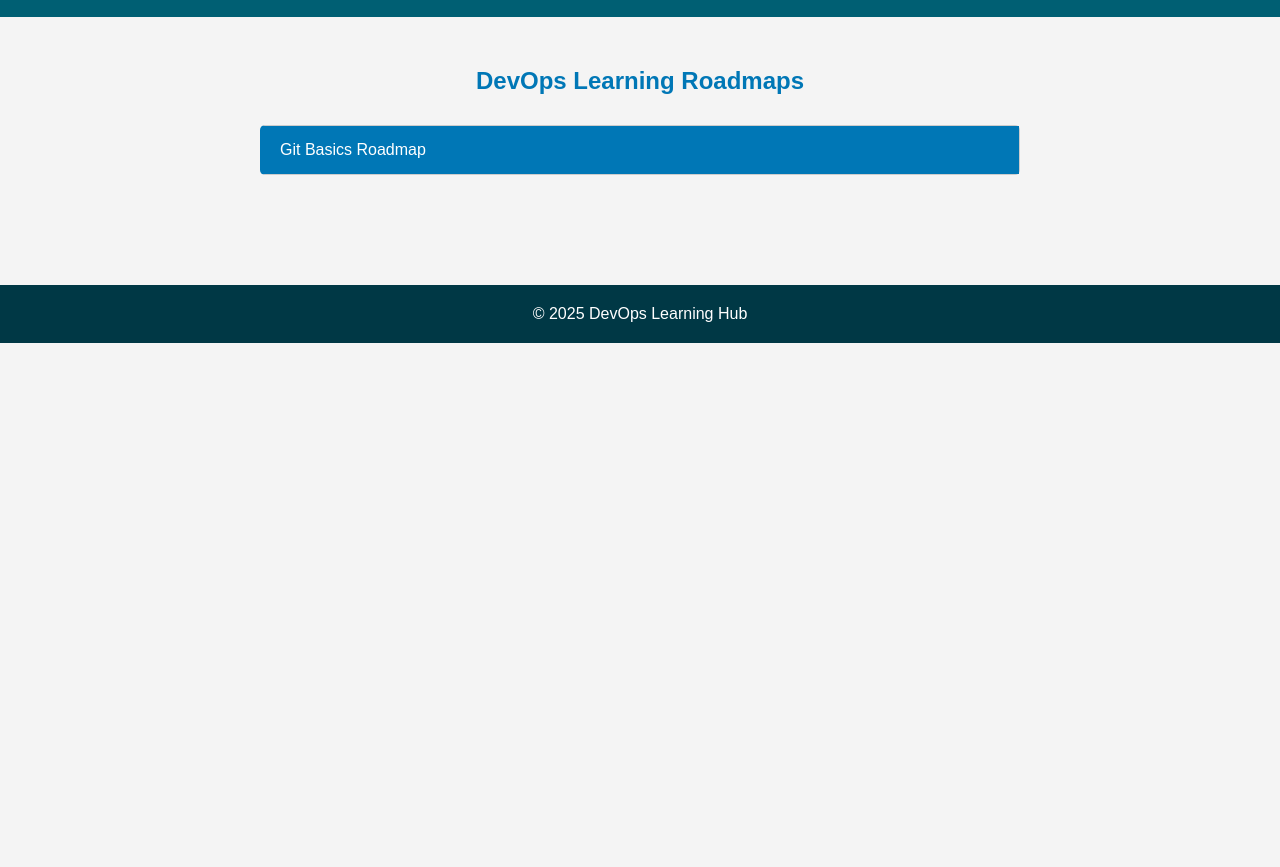
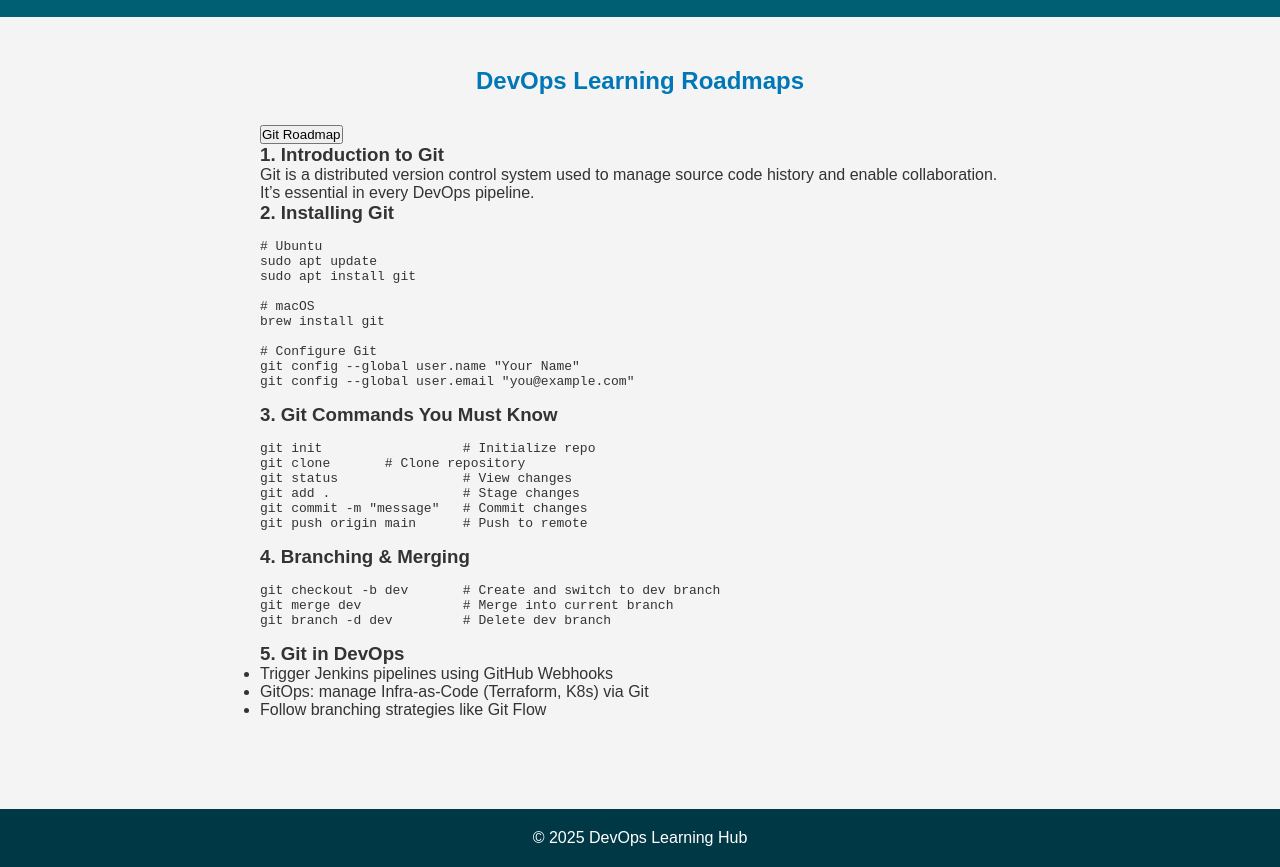
Before and after one commit to ShaikNihal0009/devopslearning, a plain HTML site: page roadmap.html in a window 1280 px wide. Shown: the part 59-926 px from the top of the page. Before the commit the page ends 800 px from the top, so only its background shows below. Drawn offline with Linux system fonts and the light colour scheme.

Commit message:
Update roadmap.html

```diff
--- a/roadmap.html
+++ b/roadmap.html
@@ -26,13 +26,16 @@
     <section class="roadmap-container">
       <h1>DevOps Learning Roadmaps</h1>
 
-      <!-- GIT ROADMAP -->
-      <div class="roadmap-item">
-        <button class="toggle-btn">Git Basics Roadmap</button>
-        <div class="roadmap-content">
-          <h3>1. Version Control Introduction</h3>
-          <p>Git is a distributed version control system used to track source code changes. It's crucial in DevOps for managing code, collaboration, automation, and CI/CD pipelines.</p>
+      <!-- GIT CARD -->
+      <div class="roadmap-card">
+        <button class="card-toggle">Git Roadmap</button>
+        <div class="card-content">
+          <div class="card-section">
+            <h3>1. Introduction to Git</h3>
+            <p>Git is a distributed version control system used to manage source code history and enable collaboration. It’s essential in every DevOps pipeline.</p>
+          </div>
 
+          <div class="card-section">
             <h3>2. Installing Git</h3>
             <pre><code>
 # Ubuntu
@@ -46,32 +49,39 @@ brew install git
 git config --global user.name "Your Name"
 git config --global user.email "you@example.com"
             </code></pre>
+          </div>
 
-          <h3>3. Git CLI Essentials</h3>
+          <div class="card-section">
+            <h3>3. Git Commands You Must Know</h3>
             <pre><code>
-git init                # Initialize a repo
-git clone <url>         # Clone repo
-git add .               # Stage all changes
-git commit -m "message" # Commit changes
-git push origin main    # Push to GitHub
+git init                  # Initialize repo
+git clone <repo_url>      # Clone repository
+git status                # View changes
+git add .                 # Stage changes
+git commit -m "message"   # Commit changes
+git push origin main      # Push to remote
             </code></pre>
+          </div>
 
+          <div class="card-section">
             <h3>4. Branching & Merging</h3>
             <pre><code>
-git checkout -b dev             # Create new branch
-git merge dev                   # Merge into current branch
-git branch -d dev               # Delete branch
+git checkout -b dev       # Create and switch to dev branch
+git merge dev             # Merge into current branch
+git branch -d dev         # Delete dev branch
             </code></pre>
+          </div>
 
+          <div class="card-section">
             <h3>5. Git in DevOps</h3>
             <ul>
-            <li>CI/CD: GitHub triggers Jenkins pipelines using webhooks</li>
-            <li>GitOps: Use Git to store infrastructure code (Terraform, K8s YAMLs)</li>
-            <li>Strategy: Follow Git Flow - develop, feature, staging, release, main</li>
+              <li>Trigger Jenkins pipelines using GitHub Webhooks</li>
+              <li>GitOps: manage Infra-as-Code (Terraform, K8s) via Git</li>
+              <li>Follow branching strategies like Git Flow</li>
             </ul>
           </div>
         </div>
-
+      </div>
     </section>
   </main>
 
```
Lines whose indentation alone changed are shown as unchanged.
